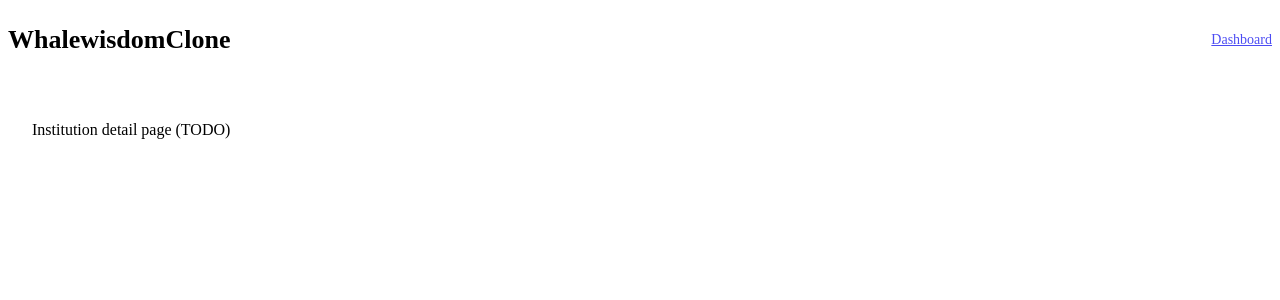
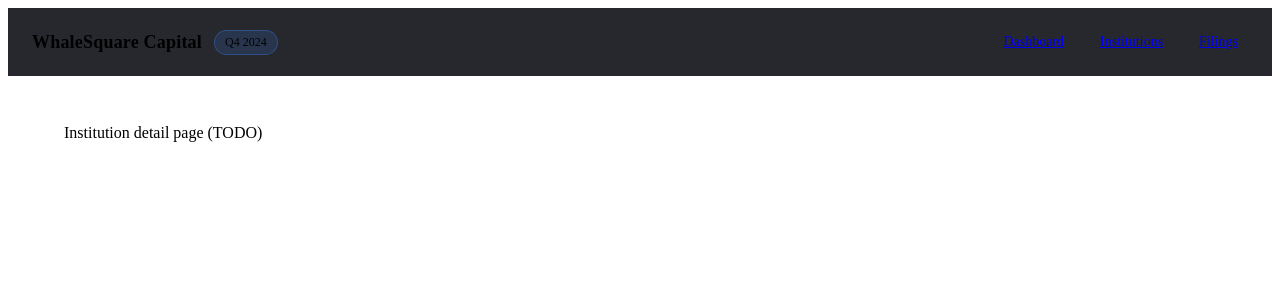
Before and after one commit to Jeremygarden/WhaleSquare, a React (Vite) app: page /institution/1 in a window 1280 px wide. Shown: the top 300 px of the page. Built offline with nearby package versions, Linux system fonts and the light colour scheme.

Commit message:
feat: refresh layout header

```diff
--- a/src/components/Layout.tsx
+++ b/src/components/Layout.tsx
@@ -1,13 +1,27 @@
+import { useHoldingsStore } from "../store/useHoldingsStore";
+
 export function Layout({ children }: { children: React.ReactNode }) {
+  const { institution } = useHoldingsStore();
+
   return (
-    <main>
-      <header style={{ display: "flex", alignItems: "center", justifyContent: "space-between", marginBottom: 24 }}>
-        <h1 style={{ fontSize: 26 }}>WhalewisdomClone</h1>
-        <nav style={{ display: "flex", gap: 16, fontSize: 14, opacity: 0.7 }}>
-          <a href="/">Dashboard</a>
+    <div className="app-shell">
+      <header className="app-header">
+        <div className="brand">
+          <div className="brand-title">
+            {institution?.name ?? "WhaleSquare Capital"}
+          </div>
+          <span className="quarter-badge">{institution?.quarter ?? "Q4 2024"}</span>
+        </div>
+        <nav className="nav-links">
+          <a className="nav-link" href="/">Dashboard</a>
+          <a className="nav-link" href="/institutions">Institutions</a>
+          <a className="nav-link" href="/filings">Filings</a>
         </nav>
+        <button className="nav-toggle" type="button" aria-label="Open navigation">
+          ☰
+        </button>
       </header>
-      {children}
-    </main>
+      <main className="app-main">{children}</main>
+    </div>
   );
 }
```
